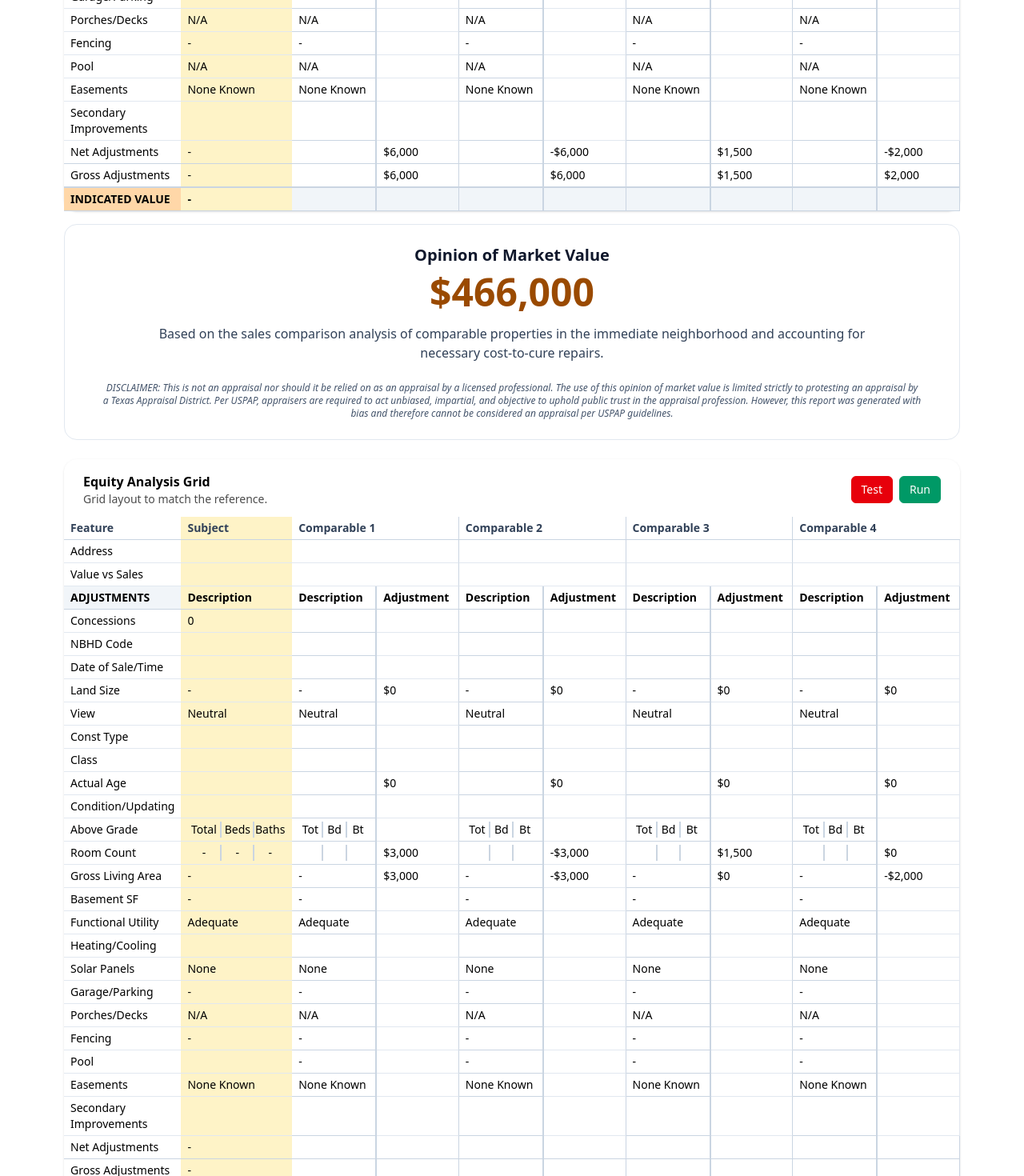
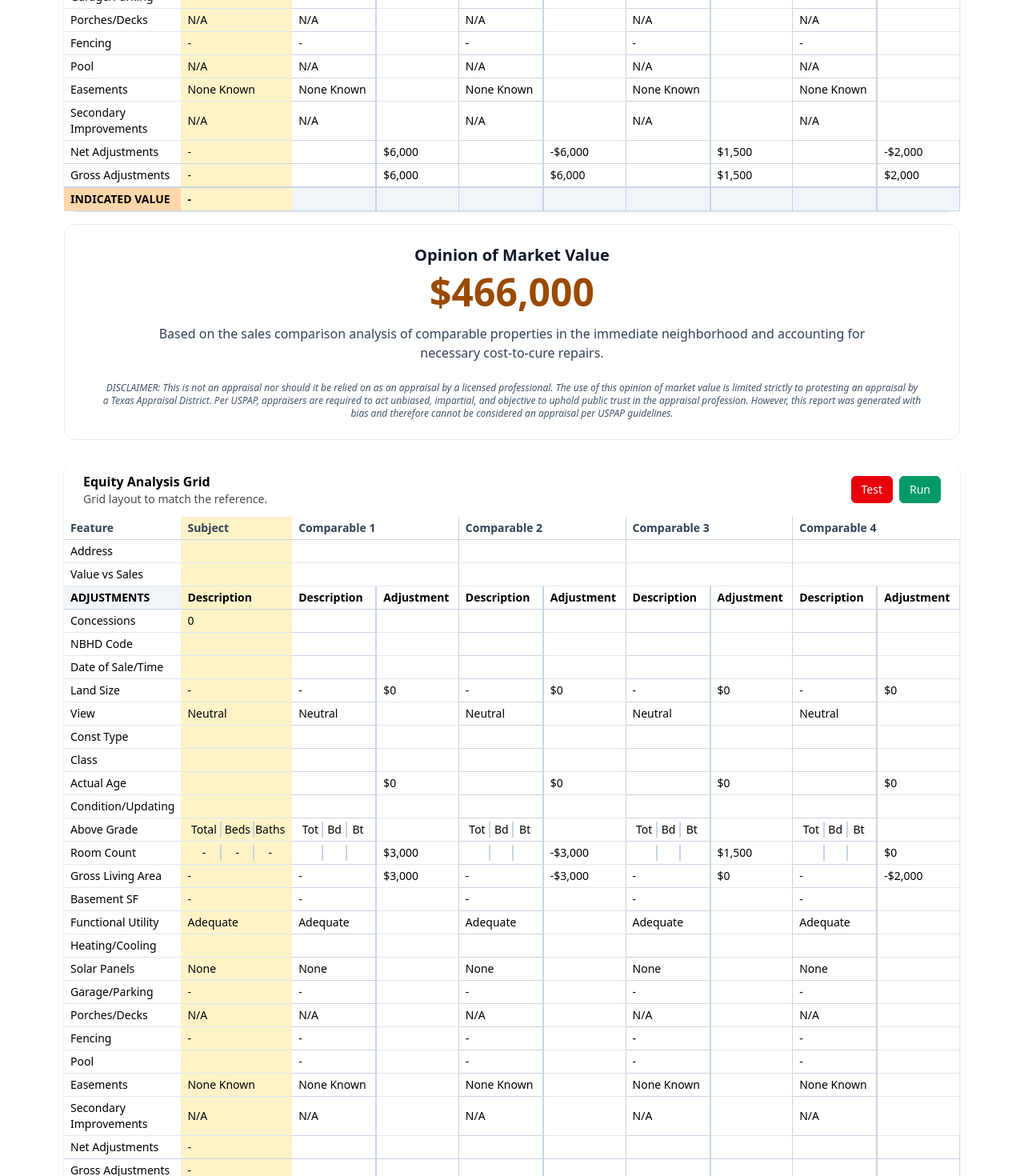
Before and after one commit to HomeNodeCEO/HomeNode, a React (Vite) app in the folder dcad-frontend/: page /ComparableSalesAnalysis in a window 1280 px wide. Shown: the part 860-2330 px from the top of the page at 80% size. Built offline with nearby package versions, Linux system fonts and the light colour scheme; no server answers.

Commit message:
grids: set Secondary Improvements to 'N/A' for subject and comparables in Sales and Equity

```diff
--- a/dcad-frontend/src/pages/ComparableSalesAnalysis.tsx
+++ b/dcad-frontend/src/pages/ComparableSalesAnalysis.tsx
@@ -1270,9 +1270,9 @@ const [subject, setSubject] = useState<SubjectData | null>(null);
                                       ? poolDisplay(subject?.pool)
                                     : label === 'Easements'
                                       ? 'None Known'
-                                    // Secondary Improvements: show joined list from subject
+                                    // Secondary Improvements: placeholder display
                                     : label === 'Secondary Improvements'
-                                      ? ((subject?.secondary_improvements_text ?? '') as any)
+                                      ? 'N/A'
                                       : ''}
                       </td>
                       {Array.from({ length: 4 }).map((_, i) => [
@@ -1314,6 +1314,9 @@ const [subject, setSubject] = useState<SubjectData | null>(null);
                           // Garage/Parking adjustments: comps use compGarage derived from subject (+2%, -2%, =, +2%)
                           : label === 'Garage/Parking'
                             ? fmtSqftSafe((compGarage || [])[i] ?? '')
+                          // Secondary Improvements: placeholder display for comparables
+                          : label === 'Secondary Improvements'
+                            ? 'N/A'
                             : ''}
                         </td>,
                         <td
@@ -1722,9 +1725,9 @@ const [subject, setSubject] = useState<SubjectData | null>(null);
                                       })()
                                     : label === 'Easements'
                                       ? 'None Known'
-                                    // Secondary Improvements: show joined list from subject
+                                    // Secondary Improvements: placeholder display
                                     : label === 'Secondary Improvements'
-                                      ? ((subject?.secondary_improvements_text ?? '') as any)
+                                      ? 'N/A'
                                       : ''}
                       </td>
                       {Array.from({ length: 4 }).map((_, i) => [
@@ -1774,6 +1777,9 @@ const [subject, setSubject] = useState<SubjectData | null>(null);
                           // Garage/Parking adjustments: comps use compGarage derived from subject (+2%, -2%, =, +2%)
                           : label === 'Garage/Parking'
                             ? fmtSqftSafe((compGarage || [])[i] ?? '')
+                          // Secondary Improvements: placeholder display for comparables
+                          : label === 'Secondary Improvements'
+                            ? 'N/A'
                             : ''}
                         </td>,
                         <td
```
